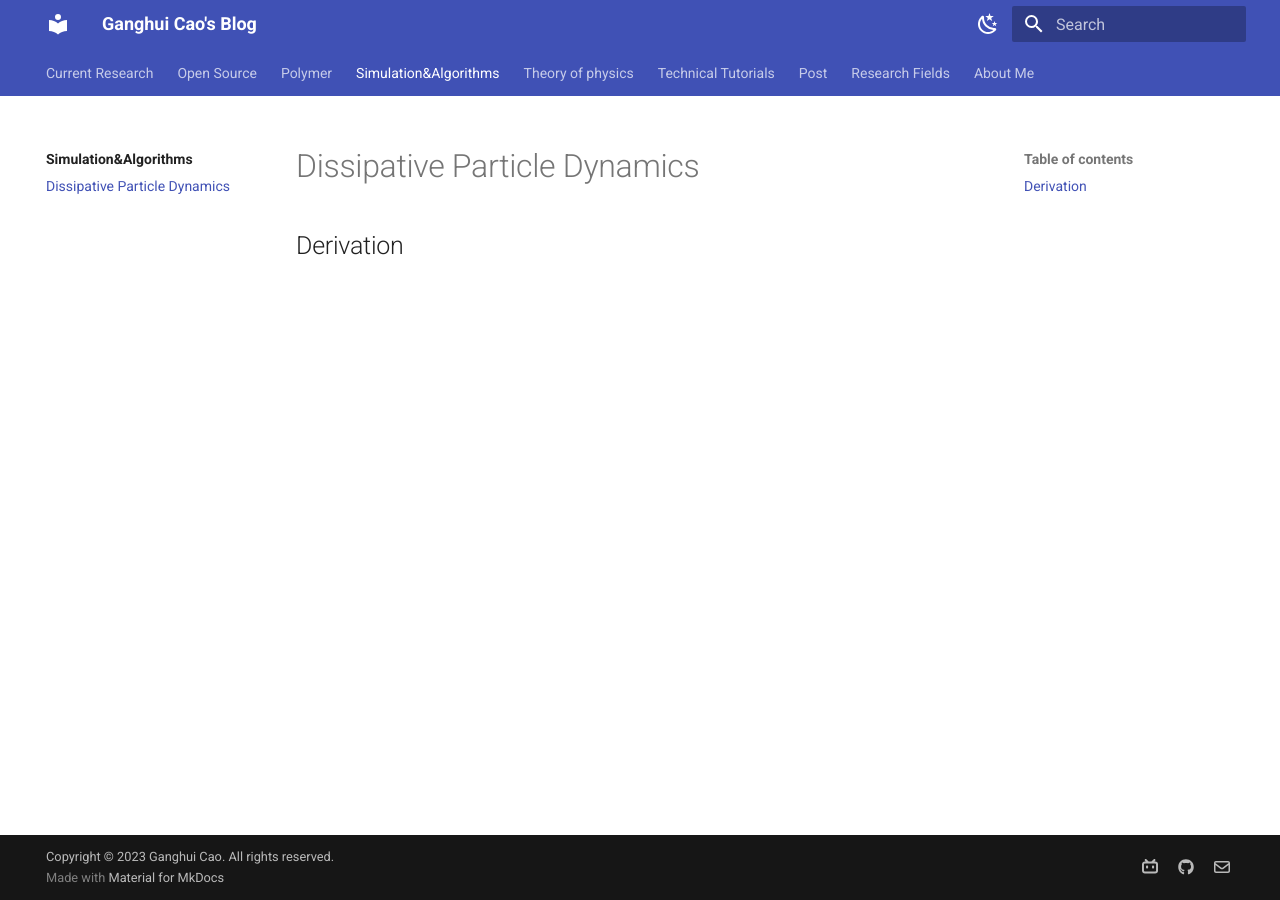
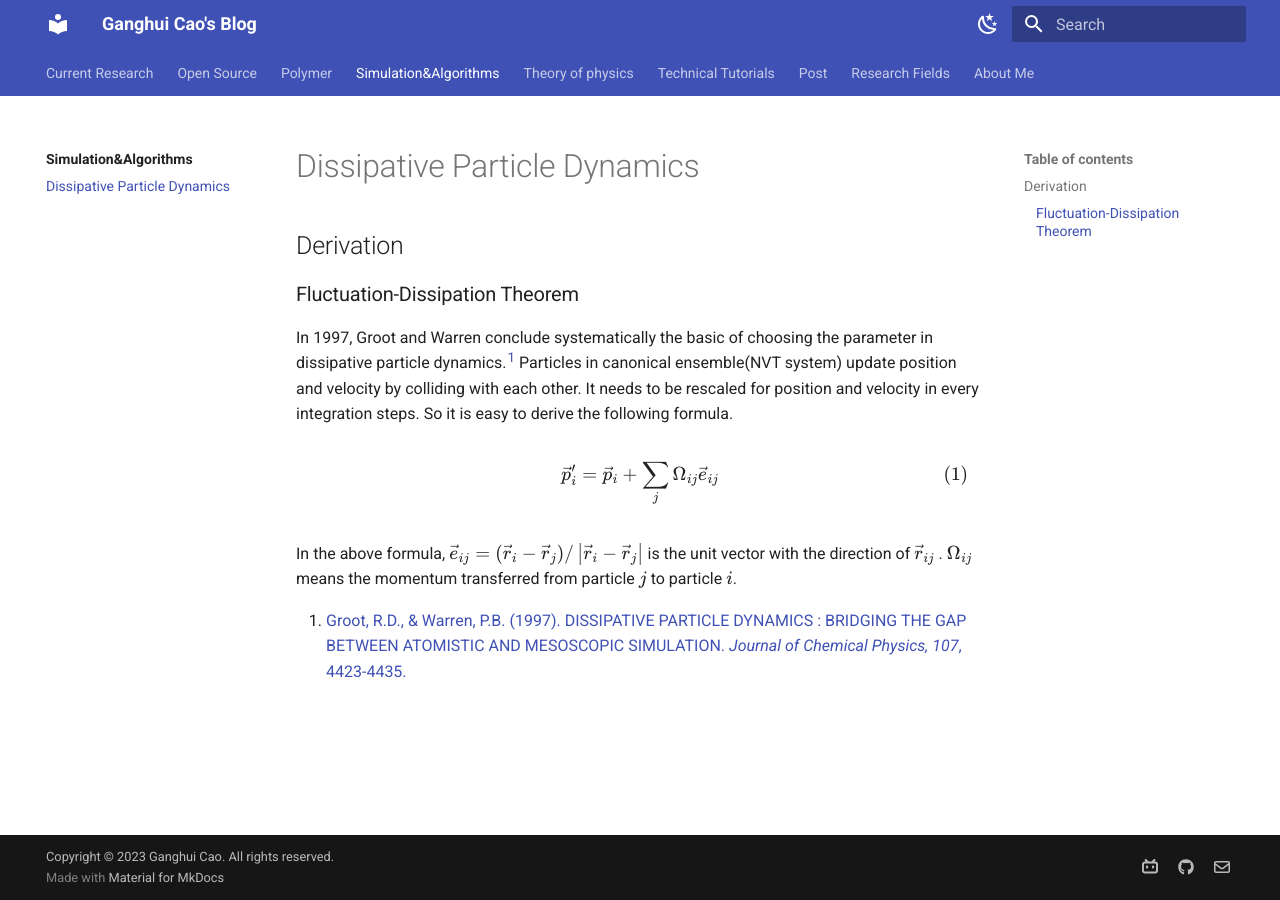
Before and after one commit to ganghuic/ganghuic.github.io, an MkDocs documentation site: the page built from docs/simulation_algorithms/dissipative_particle_dynamics.md, in a window 1280 px wide. Built offline with MkDocs 1.6.1 and Material for MkDocs 9.7.7, drawn with Linux system fonts in a browser that asks for light colours.

Commit message:
add content to dissipative particle dynamics

```diff
--- a/docs/simulation_algorithms/dissipative_particle_dynamics.md
+++ b/docs/simulation_algorithms/dissipative_particle_dynamics.md
@@ -2,15 +2,21 @@
 
 ## Derivation
 
+### Fluctuation-Dissipation Theorem
+
+In 1997, Groot and Warren conclude systematically the basic of choosing the parameter in dissipative particle dynamics.<sup><a href="#ref1">1</a></sup> Particles in canonical ensemble(NVT system) update position and velocity by colliding with each other. It needs to be rescaled for position and velocity in every integration steps. So it is easy to derive the following formula.
+
+
+$$
+\tag{1}\vec{p}_i'=\vec{p}_i + \sum_{j}\Omega _{ij}\vec{e}_{ij}
+$$
+
+
+In the above formula, $\vec{e}_{ij} = (\vec{r}_i-\vec{r}_j)/\left | \vec{r}_i-\vec{r}_j \right |$ is the unit vector with the direction of $\vec{r}_{ij}$ . $\Omega_{ij}$ means the momentum transferred from particle $j$ to particle $i$.
 
 
 
-
-
-
-
-
-
+1. <a name = "ref1" href = "http://physics.ujep.cz/~mlisal/pm-cm/dpd_FHmodel.pdf">Groot, R.D., & Warren, P.B. (1997). DISSIPATIVE PARTICLE DYNAMICS : BRIDGING THE GAP BETWEEN ATOMISTIC AND MESOSCOPIC SIMULATION. *Journal of Chemical Physics, 107*, 4423-4435.</a>
 
 
 
```
